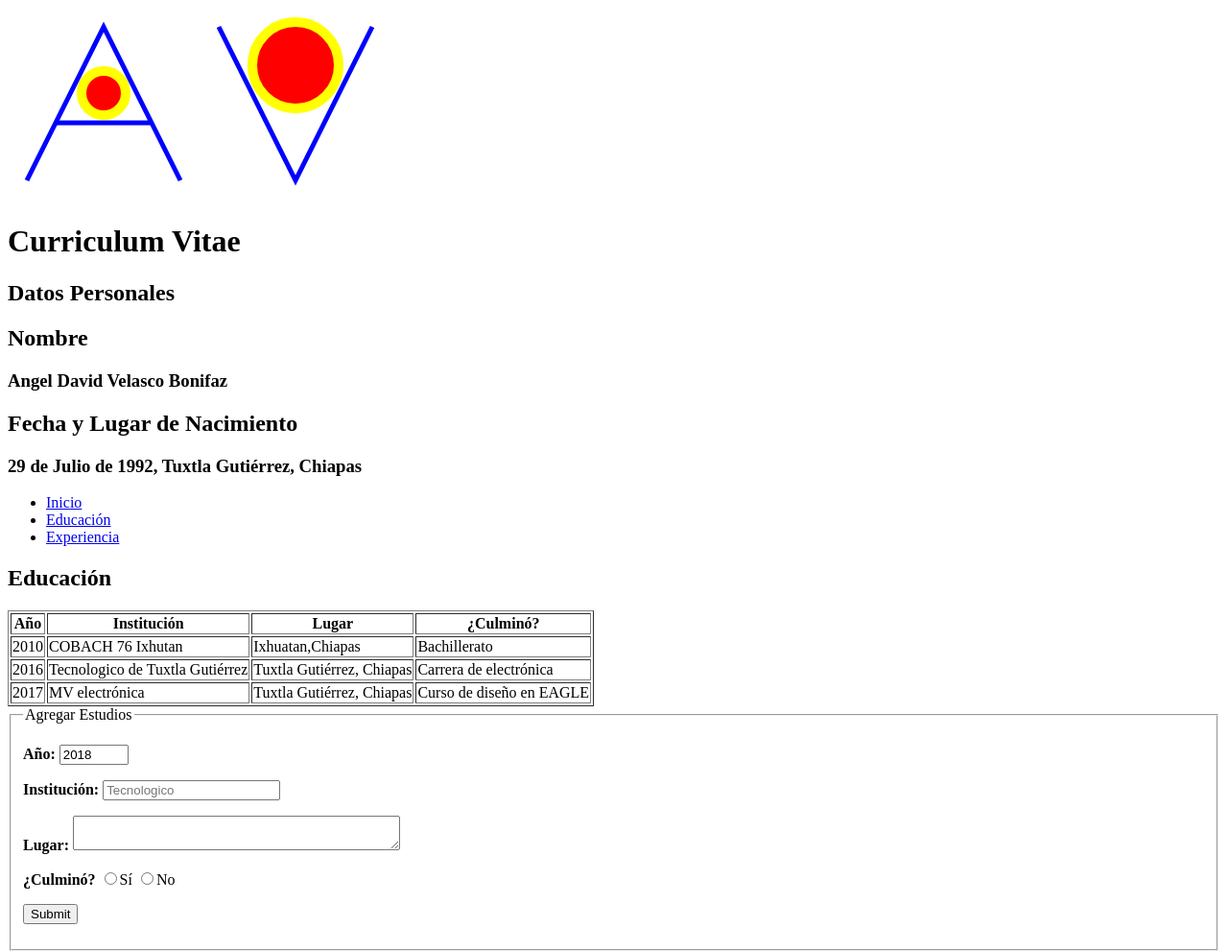
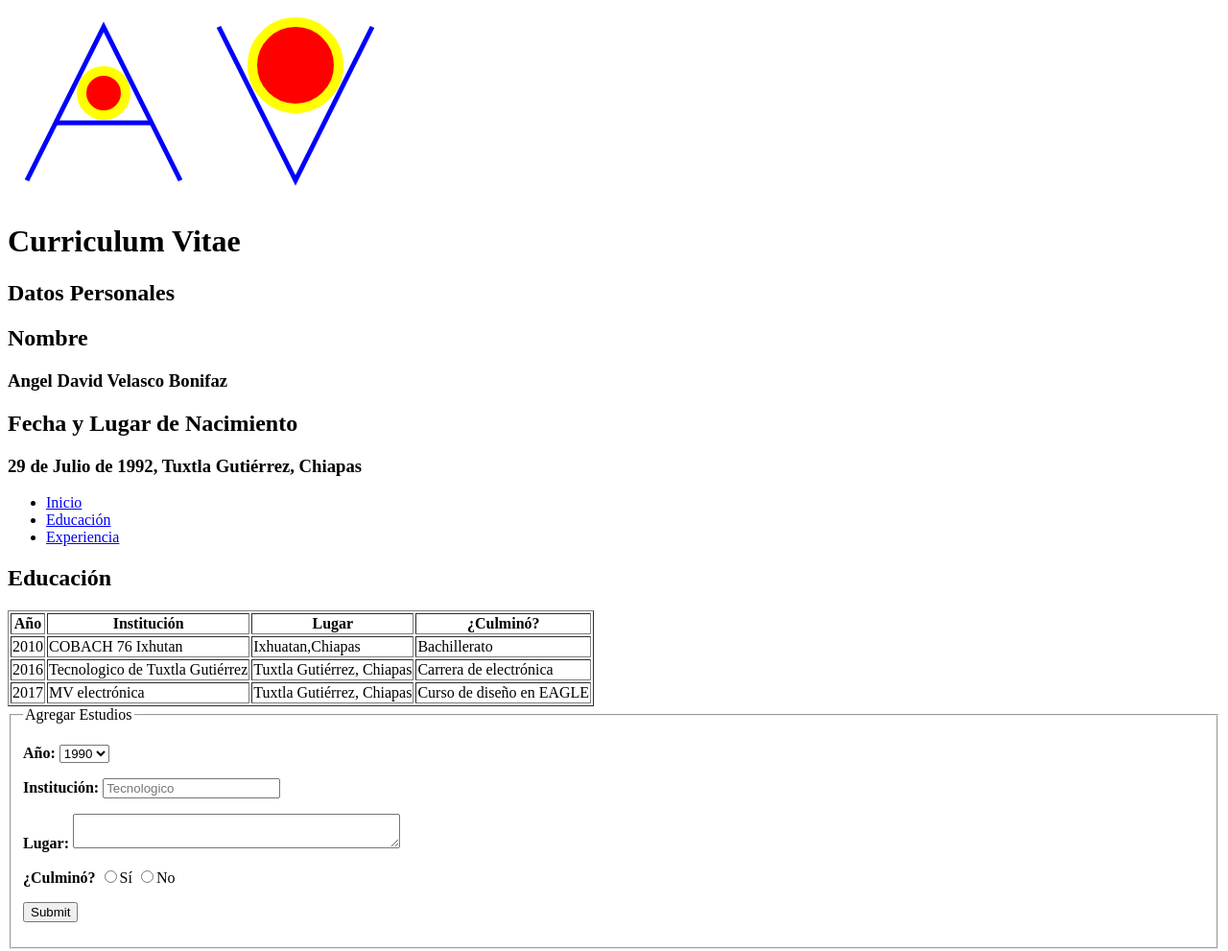
Before and after one commit to AngelVelasco29/ProyectoFinal, a plain HTML site: page educacion.html in a window 1280 px wide. Shown: the top 991 px of the page at 96% size. Drawn offline with Linux system fonts and the light colour scheme.

Commit message:
Revision y correcion de errores

```diff
--- a/educacion.html
+++ b/educacion.html
@@ -75,7 +75,37 @@
             <legend>Agregar Estudios</legend>
             <p>
             <label for="Ano"><strong>Año: </strong></label>
-            <input type="number" min="1900" max="2018" maxlength="4" value="2018" required>
+            <select required>
+              <option>1990</option>
+              <option>1991</option>
+              <option>1992</option>
+              <option>1993</option>
+              <option>1994</option>
+              <option>1995</option>
+              <option>1996</option>
+              <option>1997</option>
+              <option>1998</option>
+              <option>1999</option>
+              <option>2000</option>
+              <option>2001</option>
+              <option>2002</option>
+              <option>2003</option>
+              <option>2004</option>
+              <option>2005</option>
+              <option>2006</option>
+              <option>2007</option>
+              <option>2008</option>
+              <option>2009</option>
+              <option>2010</option>
+              <option>2011</option>
+              <option>2012</option>
+              <option>2013</option>
+              <option>2014</option>
+              <option>2015</option>
+              <option>2016</option>
+              <option>2017</option>
+              <option>2018</option>
+            </select>
             </p>
             <p>
             <label for="Institucion"><strong>Institución: </strong></label>
@@ -102,7 +132,7 @@
       <ul>
         <li><b>Correo:</b> <a href="mailto:buymatrix@hotmail.com?subject=Saludos">buymatrix@hotmail.com</a> </li>
         <li><b>Telefono:</b> 9611884130</li>
-        <li><b>Facebook:</b><a href="https://www.facebook.com/MVElectronica29/">MV electrónica</a></li>
+        <li><b>Facebook:</b><a href="https://www.facebook.com/MVElectronica29/" target="_blank">MV electrónica</a></li>
         <li><b>Direccion</b>Av. Galeana #46 Col. Bienestar Social, Tuxtla Gutierrez, Chiapas</li>
       </ul>
     </footer>
```
Also changed, not shown: experiencia.html (+1 -1 lines), index.html (+1 -1 lines).
